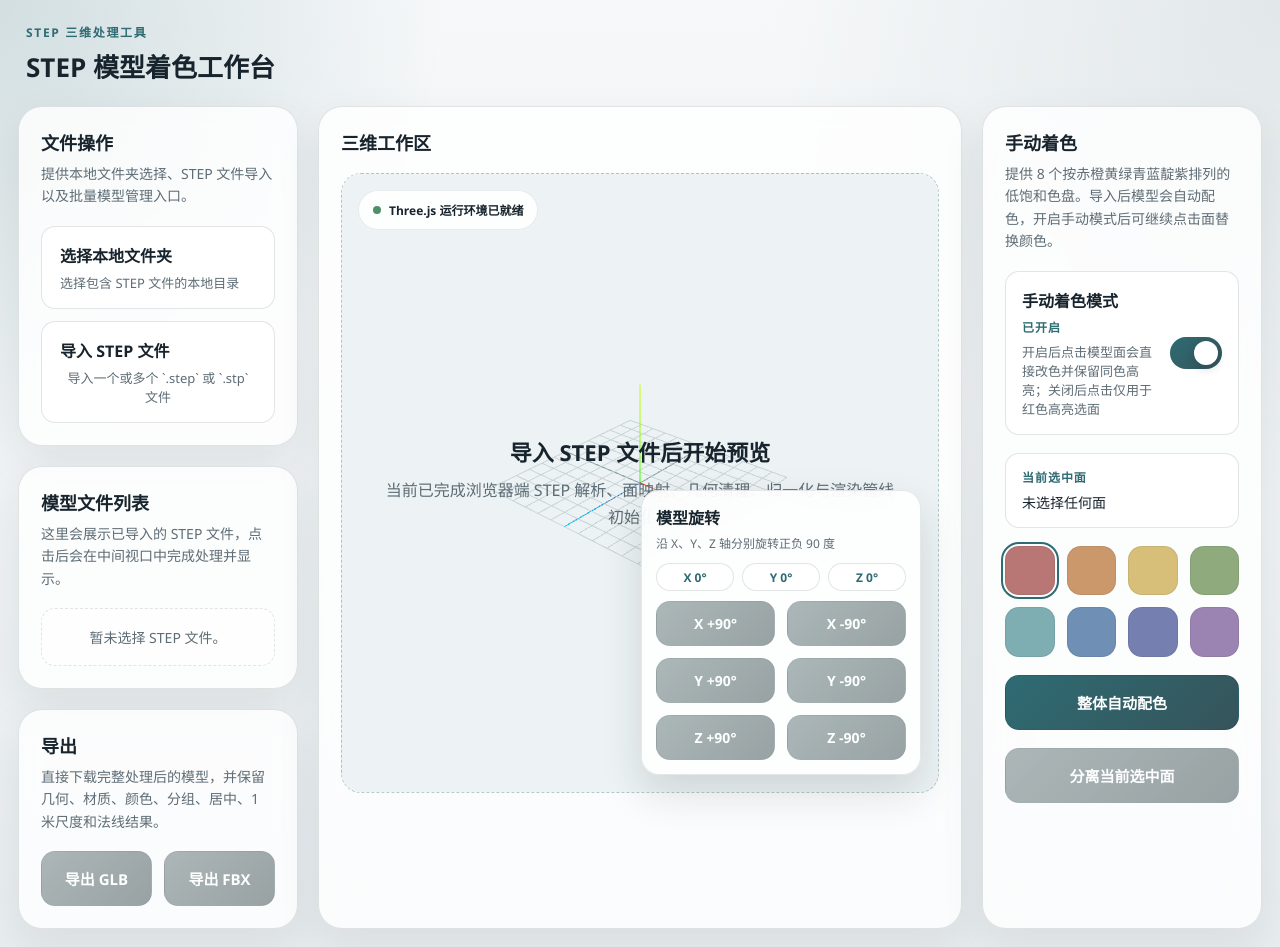
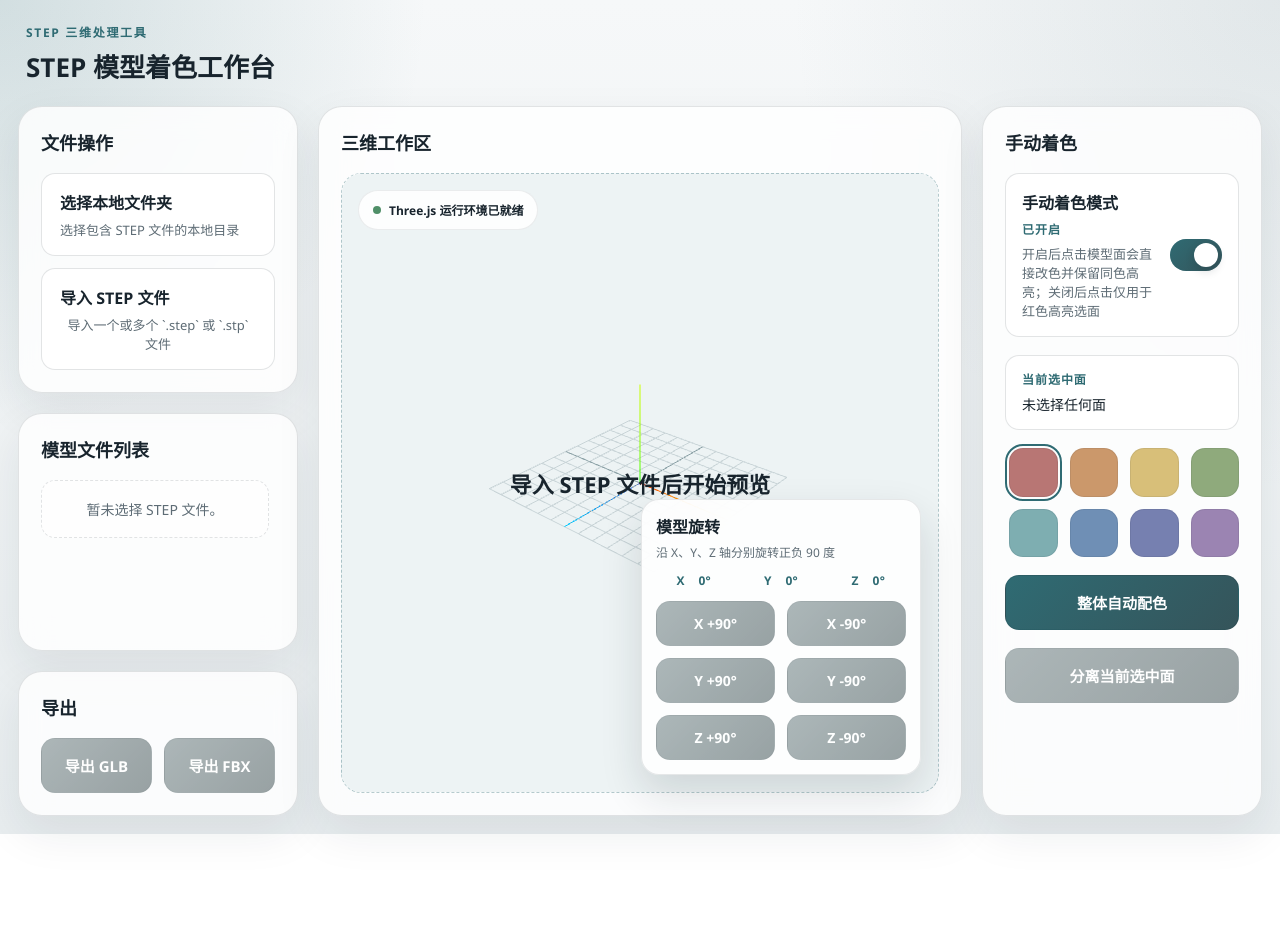
Before and after one commit to ya2026/optimizer, a Nuxt app: page / in a window 1280 px wide. After the commit the page ends 834 px from the top, so only its background shows below. Built offline with nearby package versions, Linux system fonts and the light colour scheme.

Commit message:
feat:完善页面布局

```diff
--- a/assets/css/main.css
+++ b/assets/css/main.css
@@ -120,11 +120,21 @@ button {
 .sidebar-panel__stretch {
   flex: 1;
   min-height: 0;
+  overflow: hidden;
+}
+
+.sidebar-panel__stretch.panel-section {
+  min-height: 0;
 }
 
 .sidebar-panel__stretch .panel-section__content {
   flex: 1;
   min-height: 0;
+  overflow: hidden;
+}
+
+.sidebar-panel__stretch .panel-section__content > *:last-child {
+  margin-bottom: 0;
 }
 
 .viewer-panel {
@@ -228,8 +238,44 @@ button {
   margin: 0;
   padding: 0;
   list-style: none;
+  align-content: start;
+}
+
+.file-list-container {
+  flex: 1;
   min-height: 0;
-  align-content: start;
+  overflow: hidden;
+}
+
+.file-list-scroll {
+  min-height: 0;
+  overflow-y: hidden;
+  padding-right: 6px;
+}
+
+.file-list-scroll--scrollable {
+  max-height: 272px;
+  overflow-y: auto;
+  scrollbar-gutter: stable;
+  padding-top: 6px;
+}
+
+.file-list-scroll::-webkit-scrollbar {
+  width: 10px;
+}
+
+.file-list-scroll::-webkit-scrollbar-track {
+  border-radius: 999px;
+  background: rgba(47, 107, 115, 0.08);
+}
+
+.file-list-scroll::-webkit-scrollbar-thumb {
+  border-radius: 999px;
+  background: rgba(47, 107, 115, 0.3);
+}
+
+.file-list-scroll::-webkit-scrollbar-thumb:hover {
+  background: rgba(47, 107, 115, 0.44);
 }
 
 .file-list__item {
@@ -288,6 +334,27 @@ button {
   color: var(--color-accent);
   font-size: 12px;
   font-weight: 700;
+}
+
+.file-list__actions {
+  display: flex;
+  flex-direction: column;
+  align-items: flex-end;
+  gap: 8px;
+  flex-shrink: 0;
+}
+
+.file-list__delete {
+  padding: 0;
+  background: transparent;
+  color: #b85656;
+  font-size: 12px;
+  font-weight: 700;
+  line-height: 1;
+}
+
+.file-list__delete:hover {
+  color: #983f3f;
 }
 
 .file-list__empty {
@@ -358,21 +425,28 @@ button {
 .rotation-dock__angles {
   display: grid;
   grid-template-columns: repeat(3, minmax(0, 1fr));
-  gap: 8px;
-  margin-bottom: 10px;
+  align-items: center;
+  gap: 12px;
+  margin-bottom: 12px;
 }
 
-.rotation-dock__angles span {
+.rotation-dock__angle-pill {
   display: flex;
   align-items: center;
   justify-content: center;
-  min-height: 28px;
-  border: 1px solid var(--color-border);
-  border-radius: 999px;
-  background: rgba(255, 255, 255, 0.92);
   font-size: 12px;
   font-weight: 700;
   color: var(--color-accent);
+  gap: 12px;
+}
+
+.rotation-dock__angle-axis {
+  display: inline-flex;
+  padding-right: 2px;
+}
+
+.rotation-dock__angle-value {
+  letter-spacing: 0.02em;
 }
 
 .viewer-canvas canvas {
@@ -556,6 +630,8 @@ button {
   display: grid;
   grid-template-columns: repeat(4, minmax(0, 1fr));
   gap: 12px;
+  padding-left: 4px;
+  overflow: visible;
 }
 
 .color-swatch {
@@ -683,6 +759,10 @@ button {
     margin-top: 14px;
   }
 
+  .rotation-dock__angles {
+    grid-template-columns: repeat(3, minmax(0, 1fr));
+  }
+
   .export-actions,
   .rotation-grid {
     grid-template-columns: 1fr;
--- a/components/panels/ExportPanel.vue
+++ b/components/panels/ExportPanel.vue
@@ -10,10 +10,7 @@ const {
 </script>
 
 <template>
-  <PanelSection
-    title="导出"
-    description="直接下载完整处理后的模型，并保留几何、材质、颜色、分组、居中、1 米尺度和法线结果。"
-  >
+  <PanelSection title="导出">
     <div class="export-actions">
       <button
         type="button"
--- a/components/panels/LeftSidebar.vue
+++ b/components/panels/LeftSidebar.vue
@@ -1,5 +1,5 @@
 <script setup lang="ts">
-import { ref } from 'vue'
+import { computed, ref } from 'vue'
 import ExportPanel from '~/components/panels/ExportPanel.vue'
 import PanelSection from '~/components/panels/PanelSection.vue'
 import { useStepImportState } from '~/composables/useStepImportState'
@@ -11,8 +11,11 @@ const {
   state,
   activeFile,
   registerFiles,
+  removeFile,
   setActiveFile
 } = useStepImportState()
+
+const shouldEnableFileListScroll = computed(() => state.value.files.length >= 2)
 
 const statusLabelMap = {
   idle: '待处理',
@@ -38,14 +41,15 @@ const onFileInputChange = (event: Event): void => {
 
   registerFiles(target.files)
 }
+
+const onRemoveFile = (fileId: string): void => {
+  removeFile(fileId)
+}
 </script>
 
 <template>
   <aside class="sidebar-panel sidebar-panel--left">
-    <PanelSection
-      title="文件操作"
-      description="提供本地文件夹选择、STEP 文件导入以及批量模型管理入口。"
-    >
+    <PanelSection title="文件操作">
       <div class="action-card-list">
         <button
           type="button"
@@ -89,7 +93,11 @@ const onFileInputChange = (event: Event): void => {
     <PanelSection
       class="sidebar-panel__stretch"
       title="模型文件列表"
-      description="这里会展示已导入的 STEP 文件，点击后会在中间视口中完成处理并显示。"
+    >
+      <div class="file-list-container">
+        <div
+          class="file-list-scroll"
+          :class="{ 'file-list-scroll--scrollable': shouldEnableFileListScroll }"
         >
           <ul class="file-list">
             <li
@@ -115,7 +123,17 @@ const onFileInputChange = (event: Event): void => {
               </span>
             </div>
 
+            <div class="file-list__actions">
               <span class="file-list__tag">STEP</span>
+              <button
+                type="button"
+                class="file-list__delete"
+                aria-label="删除文件"
+                @click.stop="onRemoveFile(fileItem.id)"
+              >
+                删除
+              </button>
+            </div>
             </li>
 
             <li
@@ -125,6 +143,8 @@ const onFileInputChange = (event: Event): void => {
               暂未选择 STEP 文件。
             </li>
           </ul>
+        </div>
+      </div>
     </PanelSection>
 
     <ExportPanel />
--- a/components/panels/RightSidebar.vue
+++ b/components/panels/RightSidebar.vue
@@ -30,7 +30,6 @@ const manualColoringStatusText = computed(() => {
     <PanelSection
       class="sidebar-panel__stretch"
       title="手动着色"
-      description="提供 8 个按赤橙黄绿青蓝靛紫排列的低饱和色盘。导入后模型会自动配色，开启手动模式后可继续点击面替换颜色。"
     >
       <div class="toggle-card">
         <div>
--- a/components/viewer/RotationDock.vue
+++ b/components/viewer/RotationDock.vue
@@ -20,9 +20,18 @@ const {
     </div>
 
     <div class="rotation-dock__angles">
-      <span>X {{ rotationState.x }}°</span>
-      <span>Y {{ rotationState.y }}°</span>
-      <span>Z {{ rotationState.z }}°</span>
+      <span class="rotation-dock__angle-pill">
+        <span class="rotation-dock__angle-axis">X</span>
+        <span class="rotation-dock__angle-value">{{ rotationState.x }}°</span>
+      </span>
+      <span class="rotation-dock__angle-pill">
+        <span class="rotation-dock__angle-axis">Y</span>
+        <span class="rotation-dock__angle-value">{{ rotationState.y }}°</span>
+      </span>
+      <span class="rotation-dock__angle-pill">
+        <span class="rotation-dock__angle-axis">Z</span>
+        <span class="rotation-dock__angle-value">{{ rotationState.z }}°</span>
+      </span>
     </div>
 
     <div class="rotation-grid">
--- a/components/viewer/ThreeViewport.vue
+++ b/components/viewer/ThreeViewport.vue
@@ -35,9 +35,6 @@ onBeforeUnmount(() => {
       class="viewer-canvas__empty"
     >
       <p class="viewer-canvas__empty-title">导入 STEP 文件后开始预览</p>
-      <p class="viewer-canvas__empty-hint">
-        当前已完成浏览器端 STEP 解析、面映射、几何清理、归一化与渲染管线初始化。
-      </p>
     </div>
   </div>
 </template>
--- a/composables/useStepImportState.ts
+++ b/composables/useStepImportState.ts
@@ -49,6 +49,17 @@ export const useStepImportState = () => {
     state.value.activeFileId = fileId
   }
 
+  const removeFile = (fileId: string): void => {
+    const nextFiles = state.value.files.filter((fileItem) => fileItem.id !== fileId)
+    state.value.files = nextFiles
+
+    if (state.value.activeFileId !== fileId) {
+      return
+    }
+
+    state.value.activeFileId = nextFiles[0]?.id ?? null
+  }
+
   const updateFileStatus = (
     fileId: string,
     status: StepImportFileItem['status'],
@@ -72,6 +83,7 @@ export const useStepImportState = () => {
     state: readonly(state),
     activeFile,
     registerFiles,
+    removeFile,
     setActiveFile,
     updateFileStatus
   }
--- a/composables/useStepImporter.ts
+++ b/composables/useStepImporter.ts
@@ -19,10 +19,14 @@ export const useStepImporter = () => {
   const importStepFile = async (file: File): Promise<ProcessedStepModel> => {
     const fileBuffer = new Uint8Array(await file.arrayBuffer())
     const occt = await loadOcct()
-    const result = occt.ReadStepFile(fileBuffer, { ...IMPORT_PARAMS }) as OcctStepReadResult
+    const result = occt.ReadStepFile(fileBuffer, { ...IMPORT_PARAMS }) as OcctStepReadResult & {
+      error?: string
+      message?: string
+      exception?: string
+    }
 
     if (!result.success) {
-      throw new Error(`STEP 文件解析失败：${file.name}`)
+      throw new Error(buildStepImportErrorMessage(file.name, result))
     }
 
     return processStepResult(result, file.name)
@@ -32,3 +36,21 @@ export const useStepImporter = () => {
     importStepFile
   }
 }
+
+const buildStepImportErrorMessage = (
+  fileName: string,
+  result: {
+    error?: string
+    message?: string
+    exception?: string
+  }
+): string => {
+  const details = [result.error, result.message, result.exception]
+    .find((item) => typeof item === 'string' && item.trim().length > 0)
+
+  if (details) {
+    return `STEP 文件解析失败：${fileName}。${details}`
+  }
+
+  return `STEP 文件解析失败：${fileName}。当前失败发生在 STEP 解码阶段，通常是文件数据不完整、文件本体损坏，或该文件包含当前解析器暂不支持的 STEP 实体。`
+}
--- a/composables/useThreeViewport.ts
+++ b/composables/useThreeViewport.ts
@@ -141,19 +141,19 @@ export const useThreeViewport = (
     }
 
     const { center, radius } = fitCameraToModel(model)
-    const distance = Math.max(radius * 2.6, 1.6)
+    const distance = Math.max(radius * 1.95, 1.15)
 
     state.controls.target.copy(center)
     state.camera.position.set(
-      center.x + distance,
-      center.y + distance * 0.7,
-      center.z + distance
+      center.x + distance * 0.92,
+      center.y + distance * 0.5,
+      center.z + distance * 0.92
     )
     state.camera.near = 0.01
     state.camera.far = Math.max(distance * 20, 100)
     state.camera.updateProjectionMatrix()
-    state.controls.minDistance = Math.max(radius * 0.2, 0.1)
-    state.controls.maxDistance = Math.max(radius * 12, 25)
+    state.controls.minDistance = Math.max(radius * 0.18, 0.08)
+    state.controls.maxDistance = Math.max(radius * 10, 18)
     state.controls.update()
   }
 
```
Lines whose indentation alone changed are shown as unchanged.
